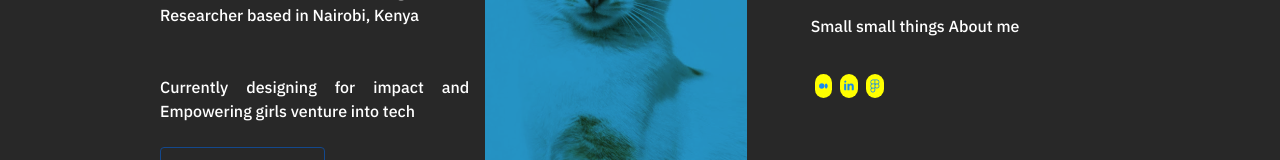
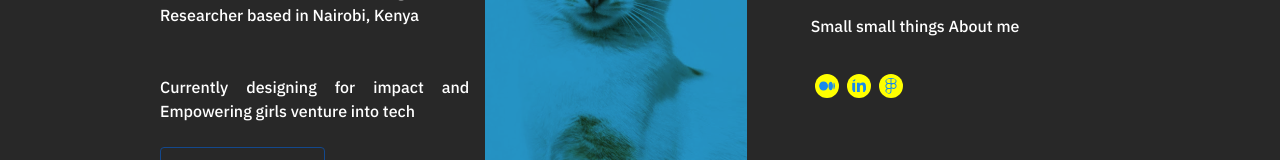
Before and after one commit to hunterachieng/Liz-website, a React (Create React App) app: page / in a window 1280 px wide. Shown: the part 193-353 px from the top of the page. Built offline with nearby package versions, Linux system fonts and the light colour scheme.

Commit message:
add links

```diff
--- a/package.json
+++ b/package.json
@@ -7,6 +7,7 @@
     "@testing-library/react": "^13.4.0",
     "@testing-library/user-event": "^13.5.0",
     "react": "^18.2.0",
+    "react-animated-bg": "^1.2.2",
     "react-dom": "^18.2.0",
     "react-icons": "^4.7.1",
     "react-router-dom": "^6.7.0",
--- a/src/components/About/index.jsx
+++ b/src/components/About/index.jsx
@@ -1,7 +1,7 @@
 import React, {useEffect,useState} from "react";
 import {NavLink as Link} from "react-router-dom";
 import Footer from "../Footer";
-import liz from "../../images/work-images/liz.png"
+import liz from "../../images/work-images/liz.png";
 
 const colors = ["bg-personaFaith", "bg-yellow","bg-bgOrange", "bg-dark"]
 const About = ()=>{
@@ -21,7 +21,7 @@ const About = ()=>{
         setValue((v) => {
           return v === 3 ? 0 : v + 1;
         });
-      }, 5000);
+      }, 2000);
       return () => clearInterval(interval);
     }, []);
     return(
@@ -45,7 +45,7 @@ const About = ()=>{
                     <br/>
                     <p><Link>Email me</Link></p>
                     <br/>
-                    <p><Link>LinkedIn</Link></p>
+                    <p><Link to="https://www.linkedin.com/in/elizabeth-wangari-2505a75a/" target="_blank">LinkedIn</Link></p>
                     <br/>
                     {isHovering && (
                       <img src={liz} alt="Liz" width={250}/>
--- a/src/components/Footer/index.jsx
+++ b/src/components/Footer/index.jsx
@@ -1,13 +1,14 @@
 import { FaLinkedinIn, FaFigma } from "react-icons/fa";
 import { BsMedium } from "react-icons/bs";
+import { NavLink as Link } from "react-router-dom";
 
 const Footer = () => {
   return (
     <div className="flex flex-col items-center justify-center bg-footer py-1  fixed bottom-0 w-full h-20">
       <div className="flex justify-between  m-2">
-        <BsMedium className="bg-icons p-1 text-white text-2xl rounded-full m-1" />
-        <FaLinkedinIn className="bg-icons p-1 text-white text-2xl rounded-full m-1" />
-        <FaFigma className="bg-icons p-1 text-white text-2xl rounded-full m-1" />
+        <Link to="https://medium.com/@elizabethkagimbi" target="_blank"><BsMedium className="bg-icons p-1 text-white text-2xl rounded-full m-1" /></Link>
+        <Link to="https://www.linkedin.com/in/elizabeth-wangari-2505a75a/" target="_blank"><FaLinkedinIn className="bg-icons p-1 text-white text-2xl rounded-full m-1" /></Link>
+       <Link ><FaFigma className="bg-icons p-1 text-white text-2xl rounded-full m-1" /></Link>
       </div>
       <div><small>Copyright &copy; 2022 Liz Kagimbi</small></div>
     </div>
--- a/src/components/Work/index.jsx
+++ b/src/components/Work/index.jsx
@@ -84,9 +84,10 @@ const Work = () => {
       <p className="text-white">Small small things <Link to="/about">About me</Link></p>
       <br/>
       <div className="flex justify-between  mt-2 w-1/4 md:w-1/2">
-        <BsMedium className="bg-yellow p-1 text-personaFaith  text-2xl rounded-full m-1" />
-        <FaLinkedinIn className="bg-yellow p-1 text-personaFaith text-2xl rounded-full m-1" />
-        <FaFigma className="bg-yellow p-1 text-personaFaith  text-2xl rounded-full m-1" />
+        <Link to="https://medium.com/@elizabethkagimbi" target="_blank"><BsMedium className="bg-yellow p-1 text-personaFaith  text-2xl rounded-full m-1" /></Link>
+        <Link to="https://www.linkedin.com/in/elizabeth-wangari-2505a75a/" target="_blank"><FaLinkedinIn className="bg-yellow p-1 text-personaFaith text-2xl rounded-full m-1" /></Link>
+       <Link><FaFigma className="bg-yellow p-1 text-personaFaith  text-2xl rounded-full m-1" /></Link>
+
       </div>
       </div>
       </div>
```
Also changed, not shown: 1 other file (tests, documents, lock files or other folders).
